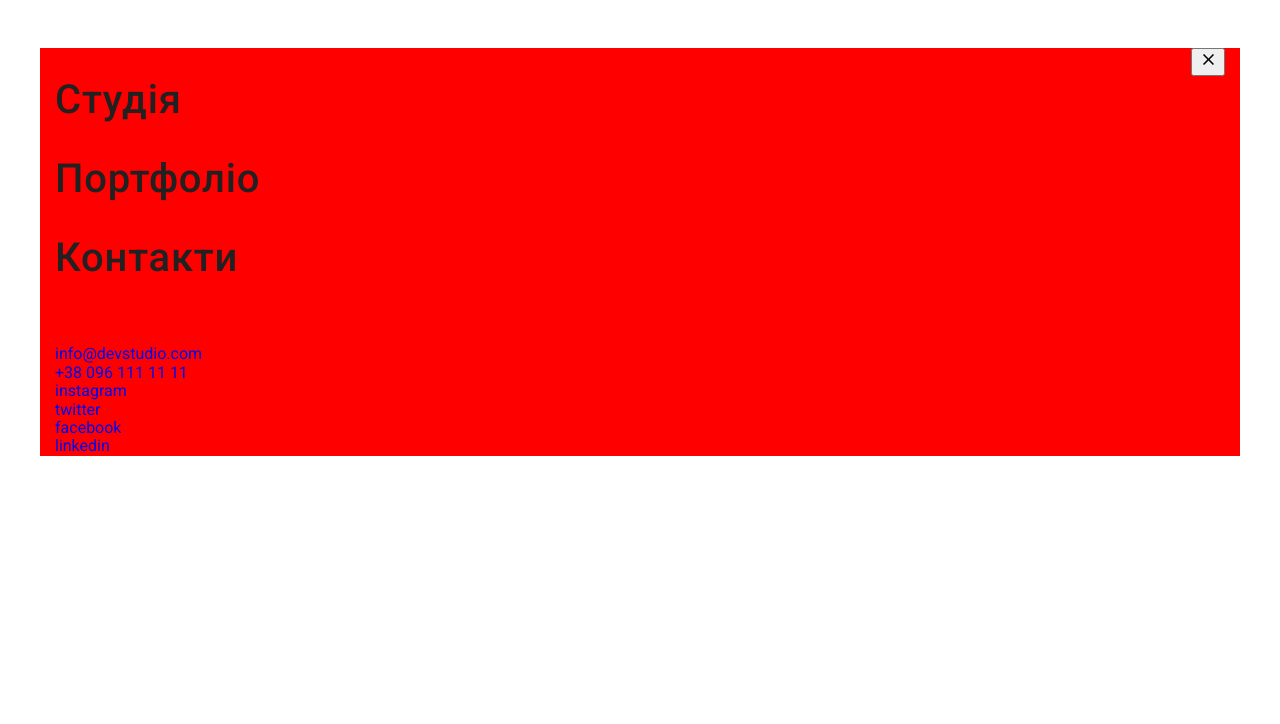
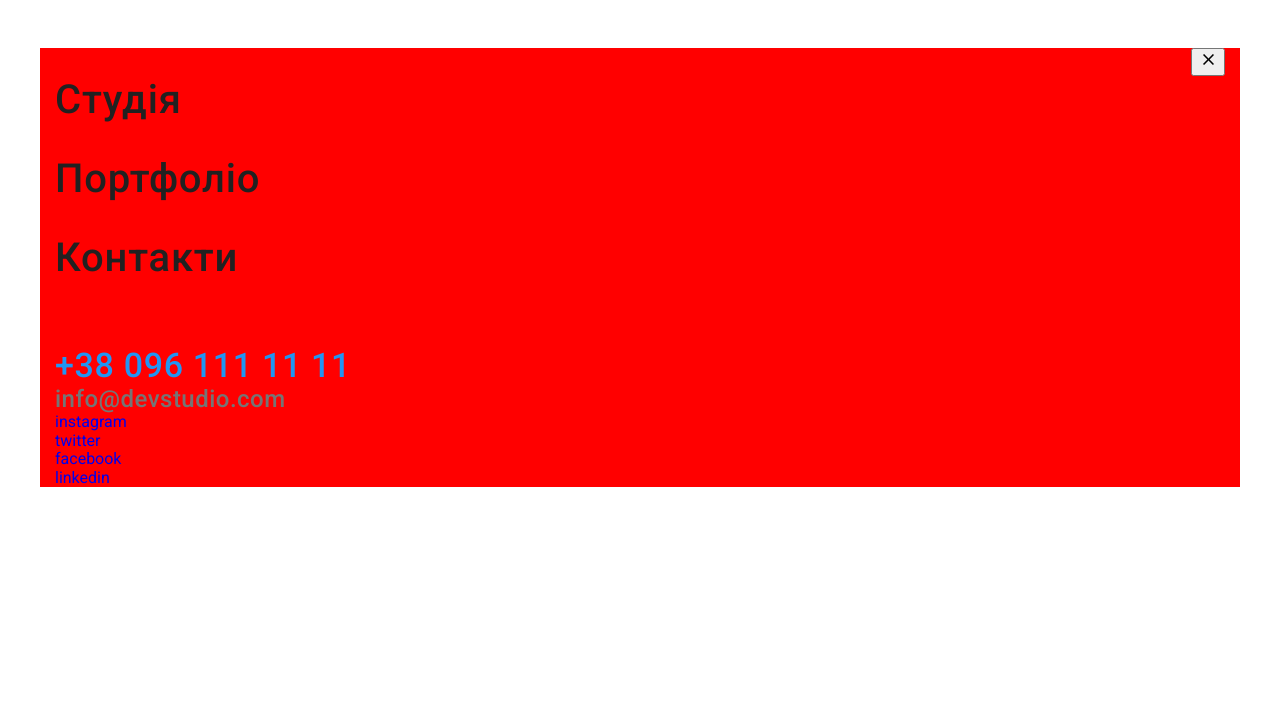
Before and after one commit to OleksandrCOI/goit-markup-hw-08, a website: page index.html in a window 1280 px wide. Shown: the top 724 px of the page. Drawn offline with nearby package versions, Linux system fonts and the light colour scheme.

Commit message:
ДЗ 8 меню 3

```diff
--- a/index.html
+++ b/index.html
@@ -95,16 +95,16 @@
           </ul>
           <ul class="mob-connekt list">
             <li class="mob-connekt__item item">
+              <a class="mob-connekt__tel link" href="tel:+380961111111">
+                +38 096 111 11 11
+              </a>
+            </li>
+            <li class="mob-connekt__item item">
               <a
-                class="mob-connekt__link link"
+                class="mob-connekt__mail link"
                 href="mailto:info@devstudio.com"
               >
                 info@devstudio.com
-              </a>
-            </li>
-            <li class="mob-connekt__item item">
-              <a class="mob-connekt__link link" href="tel:+380961111111">
-                +38 096 111 11 11
               </a>
             </li>
           </ul>
--- a/sass/components/_menu.scss
+++ b/sass/components/_menu.scss
@@ -29,24 +29,35 @@
   margin-bottom: 32px;
 }
 
-.item {
-}
 .mob-menu-list__link {
   font-weight: 500;
   font-size: 40px;
   line-height: calc(47 / 40);
   letter-spacing: 0.02em;
-  color: #212121;
+  color: var(--primary-text-color);
 }
-.link {
-}
+
 .emphasis {
 }
 .mob-connekt {
 }
 .mob-connekt__item {
 }
-.mob-connekt__link {
+
+.mob-connekt__tel {
+  font-weight: 500;
+  font-size: 34px;
+  line-height: calc(40 / 34);
+  letter-spacing: 0.02em;
+  color: var(--accent-color);
+}
+
+.mob-connekt__mail {
+  font-weight: 500;
+  font-size: 24px;
+  line-height: calc(28 / 24);
+  letter-spacing: 0.02em;
+  color: var(--title-text-color);
 }
 .mob-soc {
 }
```
Also changed, not shown: css/main.css, css/main.min.css, 2 other files.
